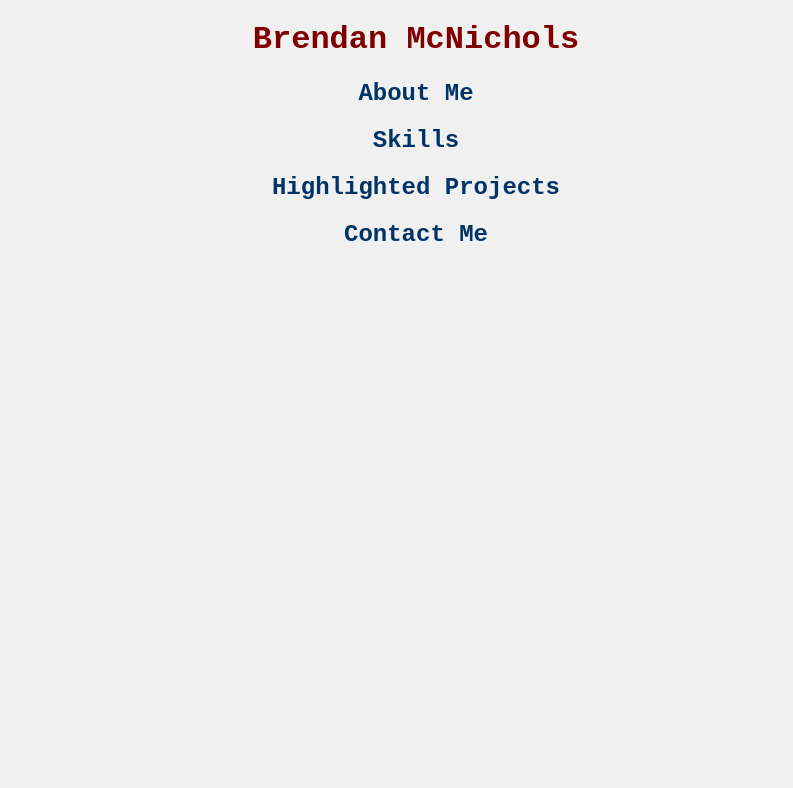
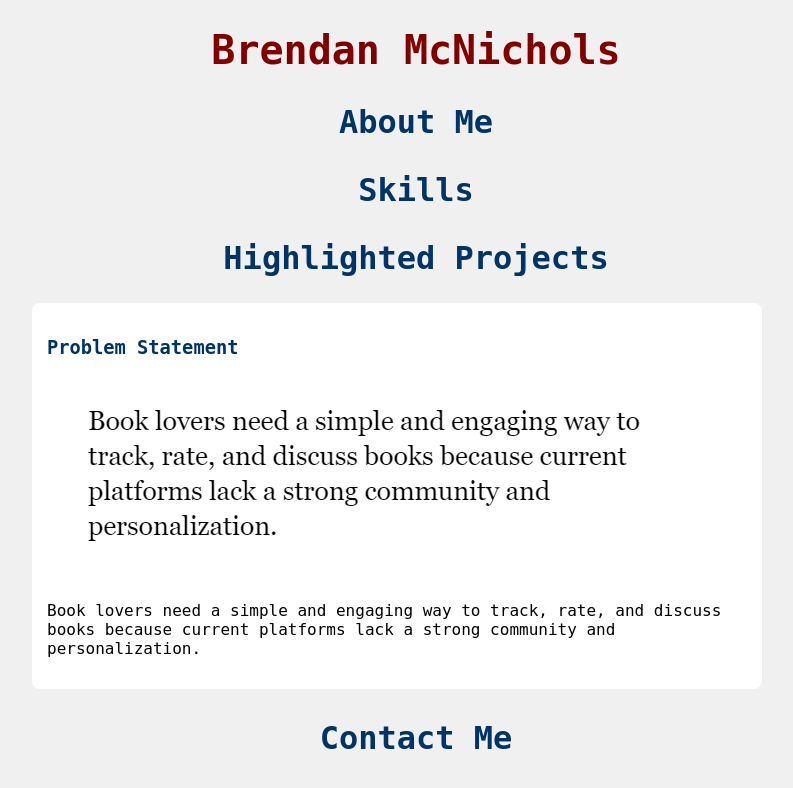
Before and after one commit to bmcnic/bmcnic.github.io, a plain HTML site: page index.html in a window 1280 px wide. Shown: the whole page, without its empty margins (224-1017 px from the left). Drawn offline with Linux system fonts and the light colour scheme.

Commit message:
project management 2/problem statement complete

```diff
--- a/index.html
+++ b/index.html
@@ -7,10 +7,29 @@
     <body>
         <body>
             <h1>Brendan McNichols</h1>
-            <h2>About Me</h2><div class="about"></div>
-            <h2>Skills</h2><div class="skills"></div>
-            <h2>Highlighted Projects</h2><div class="projects"></div>
-            <h2>Contact Me</h2><div class="contact"></div>
-            </body>
+
+            <h2>About Me</h2>
+            <div class="about"></div>
+
+            <h2>Skills</h2>
+            <div class="skills"></div>
+
+            <h2>Highlighted Projects</h2>
+            <div class="projects">
+            <!-- Problem Statement Assignment -->
+            <section class="project">
+                <a href="files/statement.pdf">
+                    <h3>Problem Statement</h3>
+                </a>
+                <a href="files/statement.pdf">
+                    <img src="images/problem.png">
+                </a>
+                <p>Book lovers need a simple and engaging way to track, rate, and discuss books because current platforms lack a strong community and personalization.</p>
+            </section>
+            </div>
+
+            <h2>Contact Me</h2>
+            <div class="contact"></div>
+        </body>
     </body>
 </html>
--- a/styles.css
+++ b/styles.css
@@ -1,13 +1,50 @@
 body {
-    font-family: Monospace, sans-serif;
+    font-family: 'Monospace', sans-serif;
     background-color: #f0f0f0;
     text-align: center;
+    margin: 0;
+    padding: 0;
 }
 
 h1 {
     color: #800000;
+    font-size: 2.5em;
+    margin-bottom: 20px;
 }
 
 h2 {
     color: #003366;
+    font-size: 2em;
+    margin-top: 30px;
 }
+
+.projects {
+    width: 60%;
+    margin: 20px auto;
+}
+
+.project a {
+    text-decoration: none;
+    color: #003366;
+}
+
+.project {
+    background-color: #fff;
+    padding: 15px;
+    margin: 20px 0;
+    border-radius: 8px;
+    text-align: left;
+    max-width: 700px;
+}
+
+.project img {
+    max-width: 100%;
+    border-radius: 5px;
+    margin-bottom: 15px;
+}
+
+.statement {
+    font-size: 1.1em;
+    color: #333;
+    margin-bottom: 10px;
+}
```
Also changed, not shown: images/problem.png (added), 1 other file.
